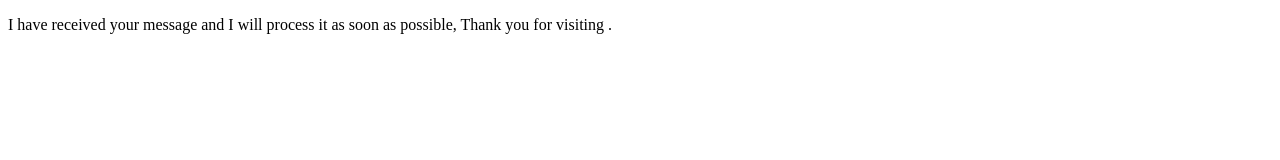
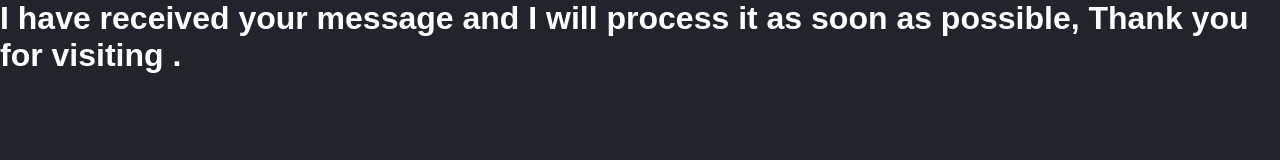
Before and after one commit to hishamarashini/Designed_Portfolio, a plain HTML site: page confirmation.html in a window 1280 px wide. Drawn offline with Linux system fonts and the light colour scheme.

Commit message:
Designing confirmation tab

```diff
--- a/confirmation.html
+++ b/confirmation.html
@@ -3,14 +3,17 @@
 <head>
     <meta charset="UTF-8">
     <meta name="viewport" content="width=device-width, initial-scale=1.0">
-    <title>COnfirmation</title>
+    <link rel="stylesheet" href="css/style.css">
+    <title>Confirmation</title>
 </head>
 <body>
     <main>
-        <div class="information">
-            <p>
-                I have received your message and I will process it as soon as possible, Thank you for visiting .
-            </p>
+        <div class="home">
+            <div class="home-content">
+                <p>
+                    <h3>I have received your message and I will process it as soon as possible, Thank you for visiting .</h3>
+                </p>
+            </div>
         </div>
     </main>
 
```
